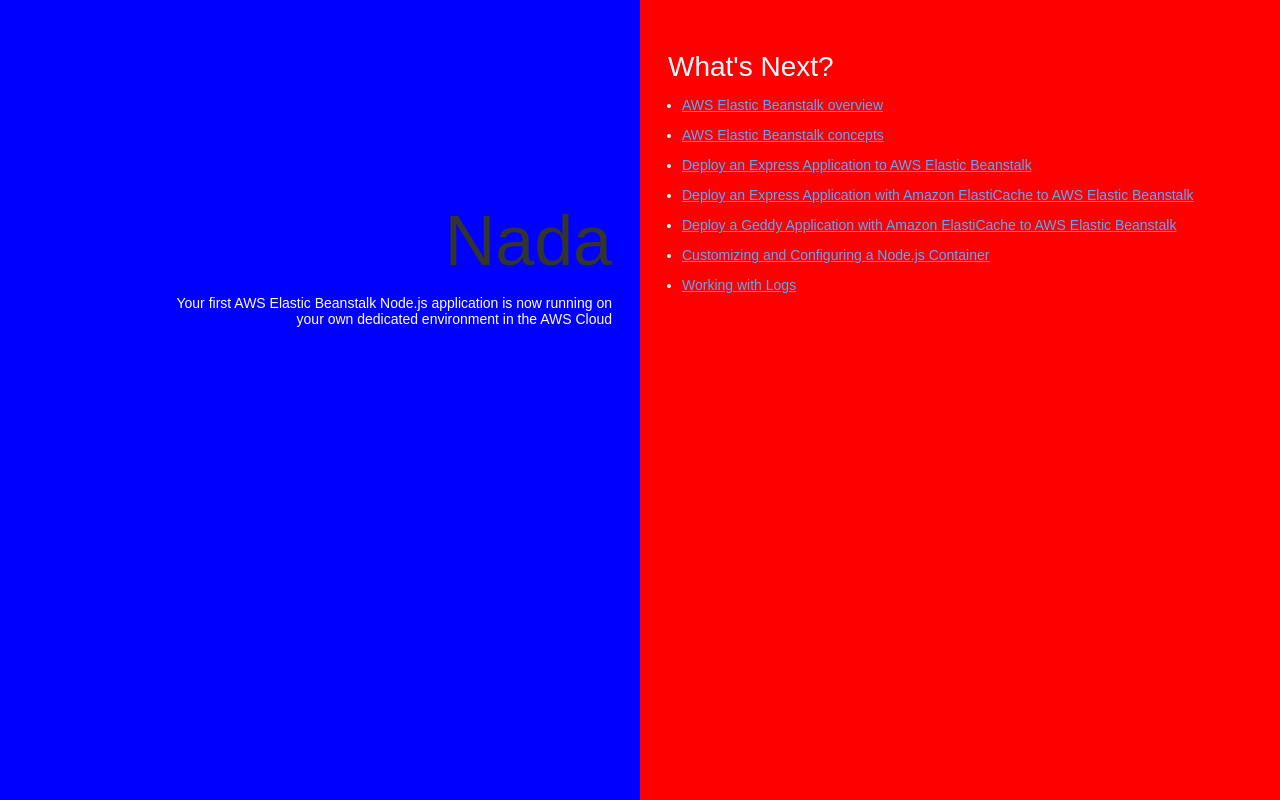
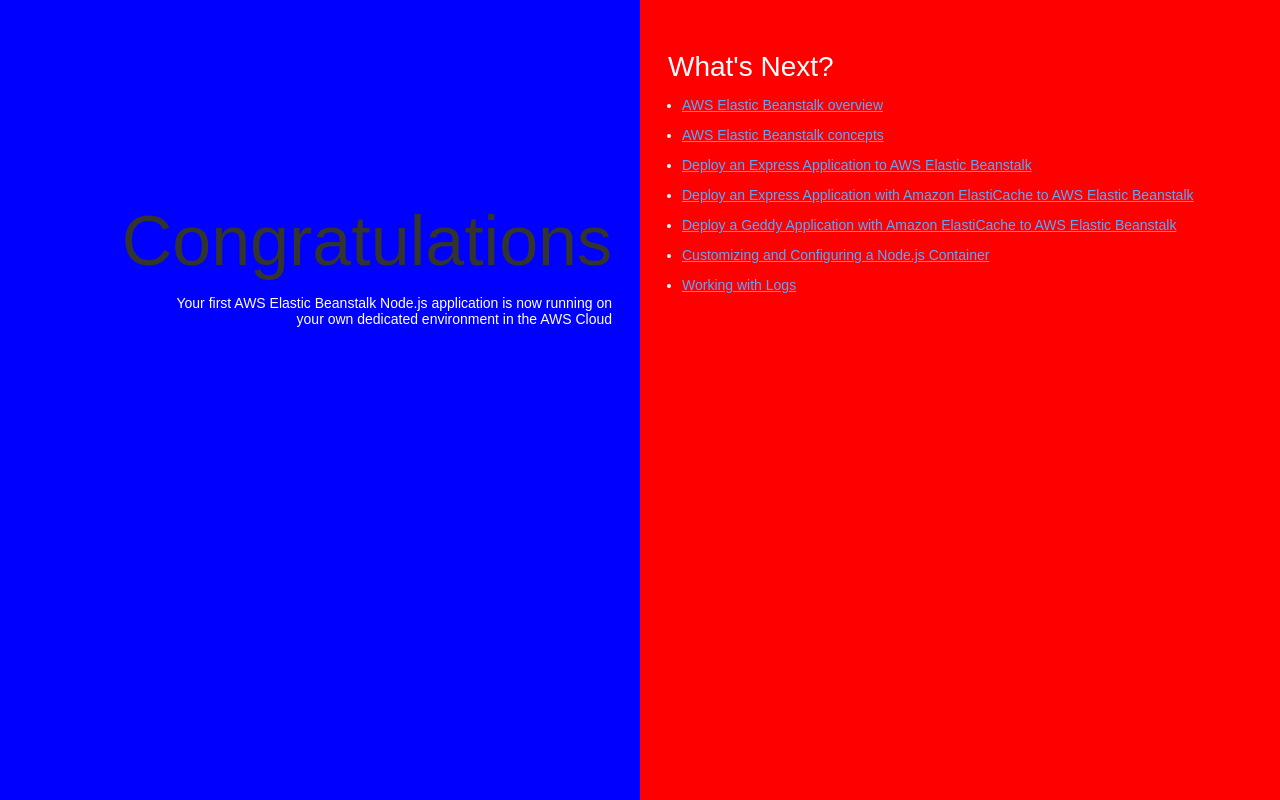
Before and after one commit to nadaalsuhaibani/my-nodejs-app, a website: page index.html in a window 1280 px wide. Drawn offline with Linux system fonts and the light colour scheme.

Commit message:
Change heading from 'Nada' to 'Congratulations'

```diff
--- a/index.html
+++ b/index.html
@@ -74,7 +74,7 @@
   </head>
   <body>
     <div class="textColumn">
-      <h1>Nada</h1>
+      <h1>Congratulations</h1>
       <p>Your first AWS Elastic Beanstalk Node.js application is now running on your own dedicated environment in the AWS Cloud</p>
     </div>
     <div class="linksColumn">
```
